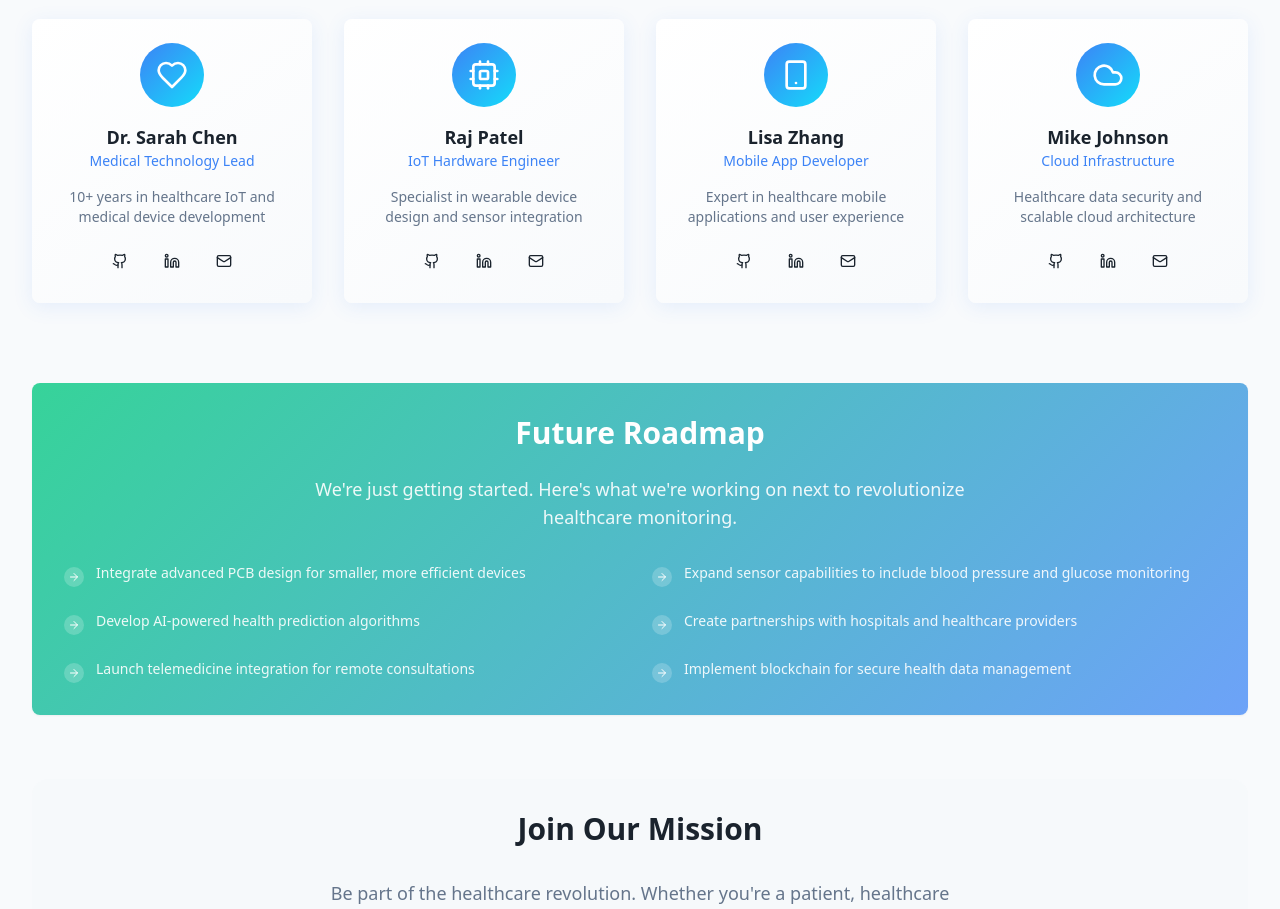
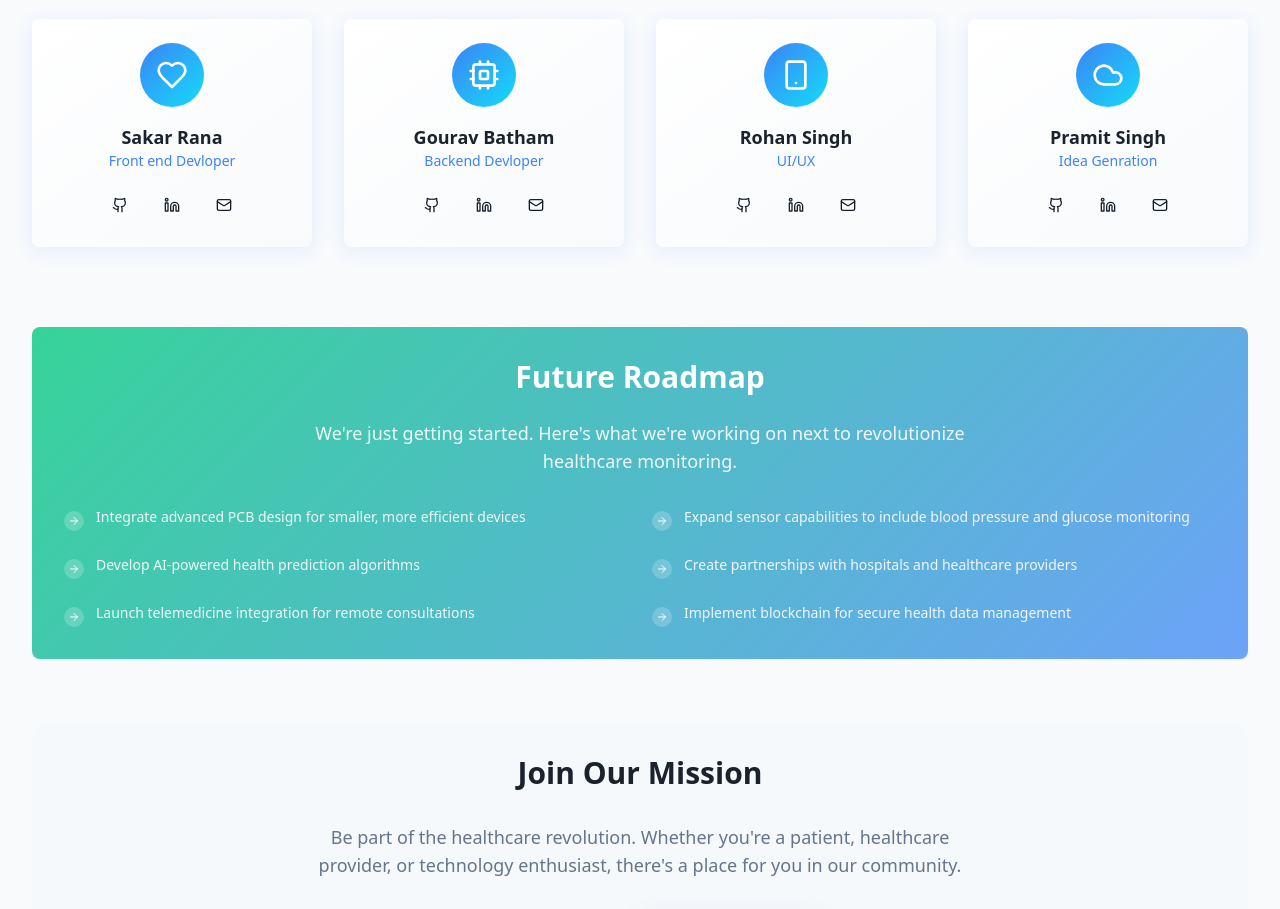
Before and after one commit to SakarRanat90/sanjeevan-health-guardian, a React (Vite) app: page /about in a window 1280 px wide. Shown: the part 2100-3009 px from the top of the page. Built offline with nearby package versions, Linux system fonts and the light colour scheme.

Commit message:
Update AboutPage.tsx

```diff
--- a/src/pages/AboutPage.tsx
+++ b/src/pages/AboutPage.tsx
@@ -20,27 +20,27 @@ import {
 export default function AboutPage() {
   const team = [
     {
-      name: "Dr. Sarah Chen",
-      role: "Medical Technology Lead",
-      bio: "10+ years in healthcare IoT and medical device development",
+      name: "Sakar Rana",
+      role: "Front end Devloper",
+      bio: "",
       icon: Heart
     },
     {
-      name: "Raj Patel",
-      role: "IoT Hardware Engineer",
-      bio: "Specialist in wearable device design and sensor integration",
+      name: "Gourav Batham",
+      role: "Backend Devloper",
+      bio: "",
       icon: Cpu
     },
     {
-      name: "Lisa Zhang",
-      role: "Mobile App Developer",
-      bio: "Expert in healthcare mobile applications and user experience",
+      name: "Rohan Singh",
+      role: "UI/UX",
+      bio: "",
       icon: Smartphone
     },
     {
-      name: "Mike Johnson",
-      role: "Cloud Infrastructure",
-      bio: "Healthcare data security and scalable cloud architecture",
+      name: "Pramit Singh",
+      role: "Idea Genration",
+      bio: "",
       icon: Cloud
     }
   ];
```
